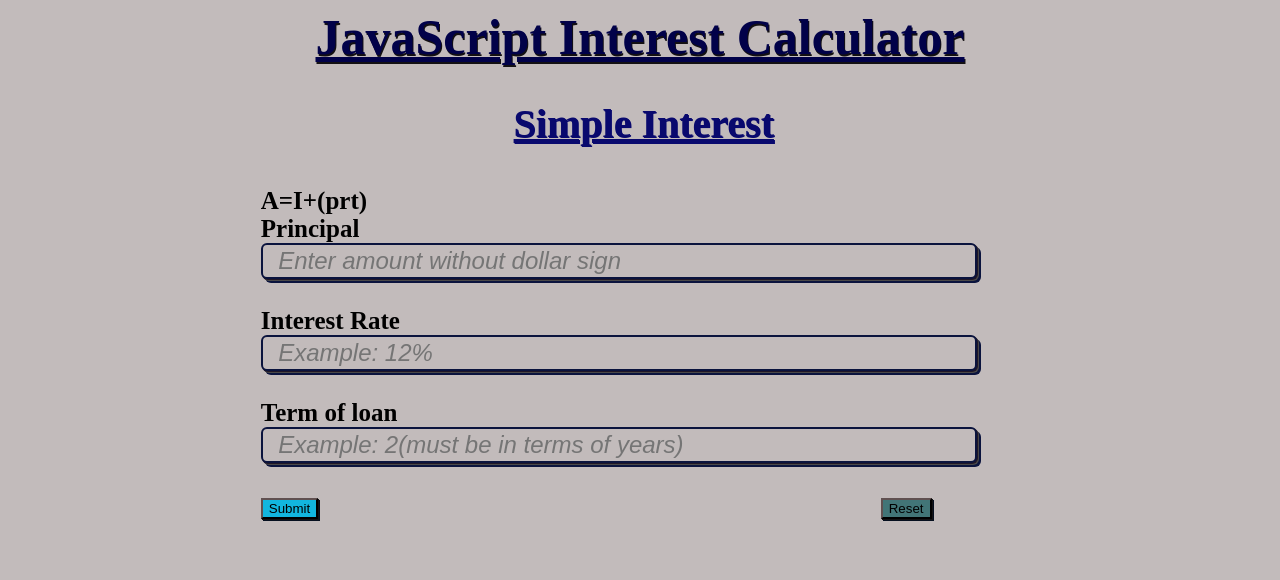
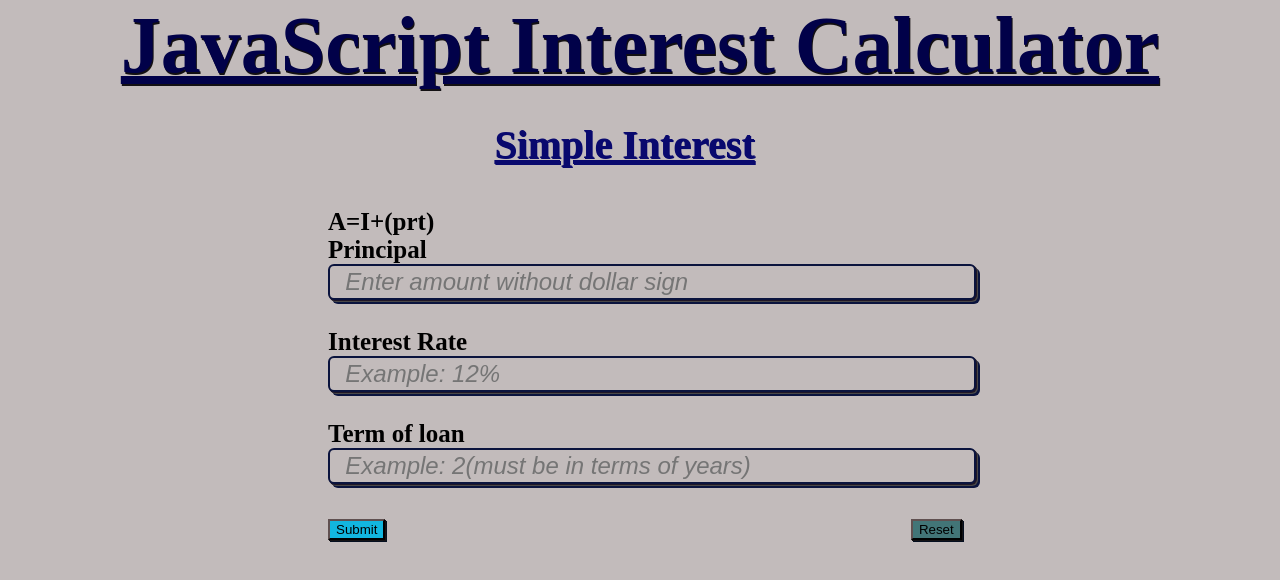
Before and after one commit to archana-9430/archana-9430.github.io, a plain HTML site: page index.html in a window 1280 px wide. Drawn offline with Linux system fonts and the light colour scheme.

Commit message:
my next commit

```diff
--- a/SI.css
+++ b/SI.css
@@ -5,32 +5,33 @@ h1{
     text-shadow: 1px 2px  rgb(19, 16, 19);
     text-decoration: underline;
     text-align: center;
-    margin-top: 1px;
-    font-size: 50px;
+    margin-top: -1vh;
+    font-size: 10vmin;
     color: rgb(1, 1, 73);
 }
 h3{
     text-shadow: 1px 1px rgb(9, 9, 110);
     text-decoration: underline;
-    margin-left: 40%;
-    margin-top: 1px;
+    margin-left: 38vw;
+    margin-top: -3vh;
     font-size: 40px;
     color: rgb(9, 9, 110);
 }
 .Calculation{
     font-size: 25px;
     font-weight:bold;
-    margin-left: 20%;
-    margin-top: 5px;
+    margin-left: 25vw;
+    margin-top: 0.5vh;
 }
 #p,#r,#t{
     text-align: left;
+    -ms-text-size-adjust:auto;
     border-radius: 6px;
     border: 2px solid rgb(10 19 61);
     font-size: 3vmin;
     font-style: italic;
     height: 30px;
-    width: 70%;
+    width: 50vw;
     box-shadow: 1px 1px #201727, 2px 2px #494848, 4px 4px rgb(10 19 61);
 }
 #reset{
```
Also changed, not shown: index.html (+2 -2 lines).
